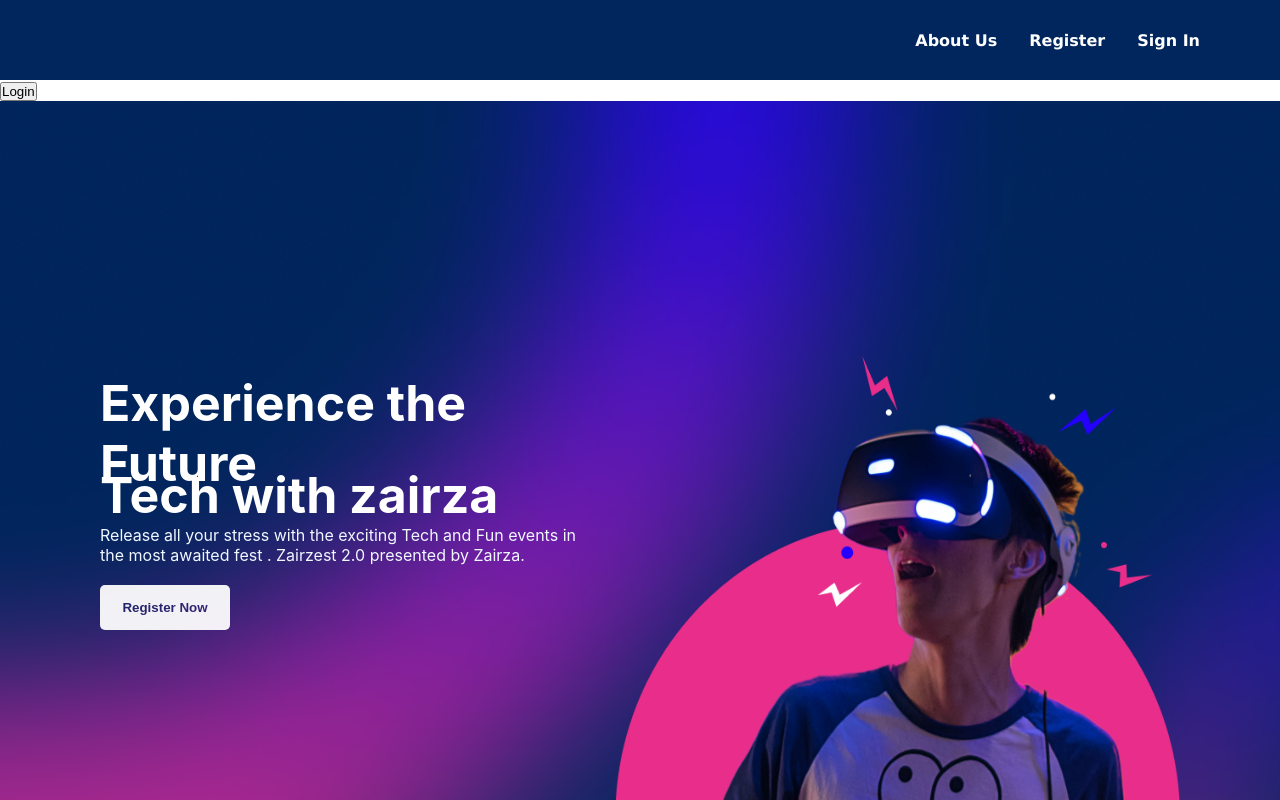
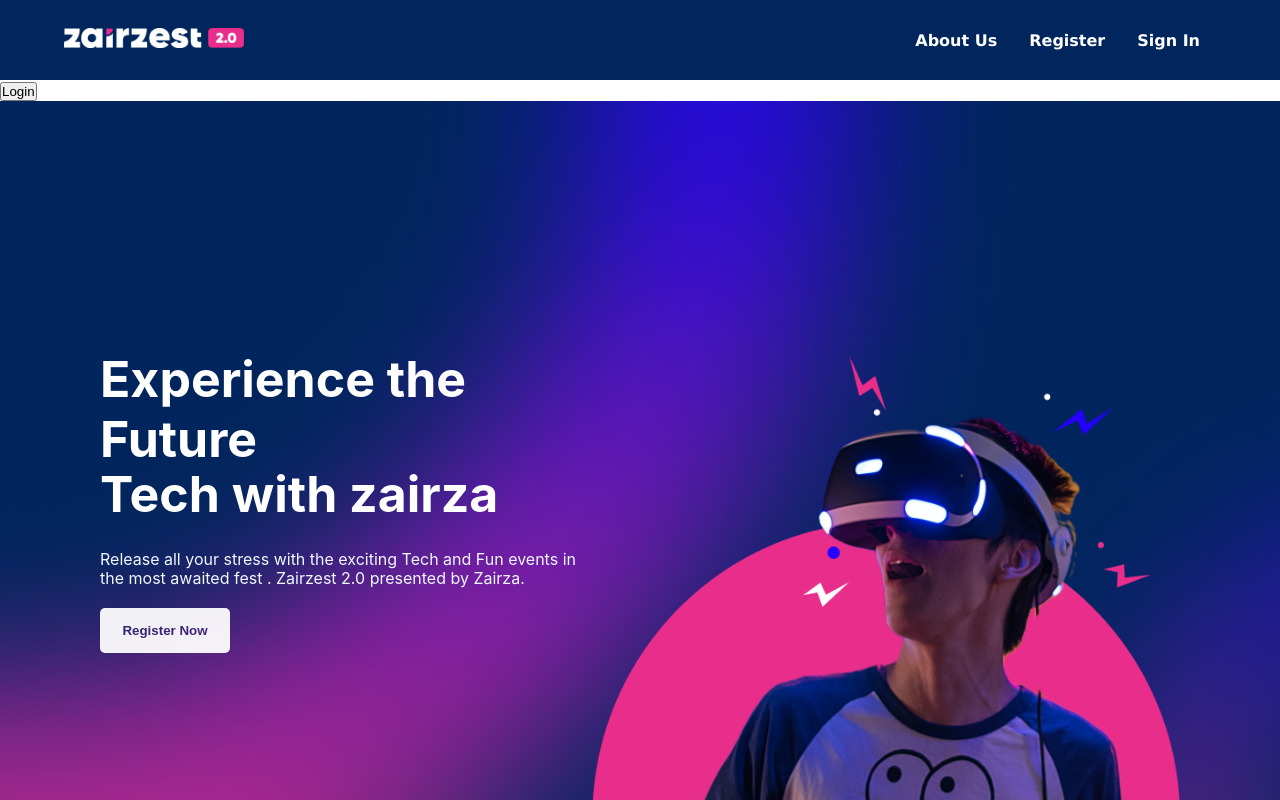
Before and after one commit to Darkdev112/zairzest_2023, a React (Create React App) app: page / in a window 1280 px wide. Shown: the top 800 px of the page. Built offline with nearby package versions, Linux system fonts and the light colour scheme.

Commit message:
edits done

```diff
--- a/src/component/Footer/Footer.scss
+++ b/src/component/Footer/Footer.scss
@@ -8,6 +8,7 @@
 .top-footer{
     font-size:20px;
     width:350px;
+    margin-bottom: 30px;
 }
 
 
@@ -16,6 +17,7 @@
     display: flex;
     justify-content: space-between;
     align-items: center;
+    margin-bottom: 30px;
 }
 .middle-footer-text{
     width:506px;
@@ -62,11 +64,9 @@
     }
     .middle-footer{
         flex-direction: column;
-        align-items: flex-start;
     }
     .bottom-footer{
          flex-direction: column;
-        align-items: flex-start;
     }
     .bottom-footer-icon{
         margin: auto;
@@ -84,13 +84,16 @@
     .middle-footer-text{
         margin: auto;
         width: 320px;
+        margin: 20px 0;
     }
     .middle-footer-icon{
         margin: auto;
+        margin: 20px 0;
     }
     .bottom-footer-text{
         margin: auto;
         width: 300px;
+        margin: 20px 0;
     }
 }
 @media(max-width: 408px){
@@ -101,16 +104,20 @@
         margin: auto;
         width: 200px;
         font-size: 15px;
+        margin-bottom: 20px;
     }
     .middle-footer-text{
         margin: auto;
         width: 220px;
+        margin-bottom: 20px;
     }
     .middle-footer-icon{
         margin: auto;
+        margin-bottom: 20px;
     }
     .bottom-footer-text{
         margin: auto;
         width: 200px;
+        margin-bottom: 20px;
     }
 }
--- a/src/component/Navbar/Navbar.jsx
+++ b/src/component/Navbar/Navbar.jsx
@@ -3,7 +3,7 @@ import { Link, useNavigate } from "react-router-dom";
 import { AiOutlineMenu } from 'react-icons/ai';
 import { RxCross1 } from 'react-icons/rx';
 import "./Navbar.scss"
-// import Logo from "";
+import Logo from "../../assets/images/zairzest_logo.png"
 
 const Navbar = ({userDetails}) => {
   const [showNav, setShowNav]=useState(true);
@@ -22,8 +22,7 @@ const Navbar = ({userDetails}) => {
           <div className="sub_nav">
       <div className="navbar">
       <div className="navbar__left" >
-        {/* <Link to={userDetails ? '/home' : '/'} onClick={close}><img src={Logo} alt="" className="logo" style={{width:"60px", marginRight: '13px'}}/></Link> */}
-      {/* <h1 style={{color: 'red', fontSize: '23px', letterSpacing:'1.5px'}}>FIT SIMULATE</h1> */}
+        <Link to={userDetails ? '/home' : '/'} onClick={close}><img src={Logo} alt="" className="logo" style={{width:"180px", marginRight: '13px'}}/></Link>
       </div>
       <div className="navbar__right">
         <Link to={userDetails ? '/home' : '/'}><h4 className="navbar__text">About Us</h4></Link>
--- a/src/pages/Main/Main.jsx
+++ b/src/pages/Main/Main.jsx
@@ -21,13 +21,13 @@ const Main = () => {
         <div className="left-part">
           <div className="content-left">
             <h1 className="left-head">Experience the Future</h1>
-            <h1 className="left-head " style={{ marginTop: "-28px" }}>
+            <h1 className="left-head " style={{ marginTop: "-5px" }}>
               Tech with zairza
             </h1>
             <p className="para-left">
               Release all your stress with the exciting Tech and Fun events in
             </p>
-            <p className="para-left">
+            <p className="para-left para-left2">
               the most awaited fest . Zairzest 2.0 presented by Zairza.
             </p>
             <button className="btn-rn">Register Now</button>
@@ -44,8 +44,8 @@ const Main = () => {
           <img className="zen-image" src={zen} alt="" height={500} />
         </div>
         <div className="right-mid-part">
-          <h1>Zen will guide you</h1>
-          <h3 style={{ color: "rgba(232, 46, 138, 1)", fontWeight: "600" }}>
+          <h1 style={{marginBottom: '10px'}}>Zen will guide you</h1>
+          <h3 style={{ color: "rgba(232, 46, 138, 1)", fontWeight: "600", marginBottom: '10px' }}>
             Zest. For. Tech.
           </h3>
           <p>
@@ -62,7 +62,7 @@ const Main = () => {
 
       <div className="bottom-part">
         <div>
-          <h1 className="event-head">Events for you</h1>
+          <h1 className="event-head" style={{marginBottom: '15px'}}>Events for you</h1>
           <p className="para-bottom" >
             Everything has been made simple for you to scroll around and get the
             most{" "}
--- a/src/pages/Main/Main.scss
+++ b/src/pages/Main/Main.scss
@@ -1,7 +1,4 @@
 //top portion
-*{
-  overflow-x: hidden;
-}
 .top-part {
   height: 100vh;
   display: flex;
@@ -19,7 +16,11 @@
         font-size: 50px;
       }
       .para-left {
+        margin-top: 25px;
         color: aliceblue;
+      }
+      .para-left2{
+        margin-top: -1px;
       }
       .btn-rn {
         margin-top: 20px;
@@ -46,8 +47,6 @@
   display: flex;
   align-items: center;
   justify-content: space-around;
-  .left-mid-part {
-  }
   .right-mid-part {
     width: 550px;
   }
@@ -65,7 +64,7 @@
     font-size: 40px;
   }
   .para-bottom2{
-    margin-top: -17px;
+    margin-top: -2px;
   }
 }
 
@@ -124,6 +123,7 @@
 
 @media (max-width: 938px) {
   .top-part {
+    padding-top: 100px;
     flex-direction: column;
     align-items: center;
     text-align: center;
@@ -153,6 +153,10 @@
       width: 550px;
     }
   }
+  .bottom-part{
+    margin-top: 130px;
+    margin-bottom: 60px;
+  }
 }
 
 @media (max-width: 550px) {
@@ -164,7 +168,7 @@
 }
 @media (max-width: 748px) {
   .bottom-part {
-    margin-top: 200px;
+    margin-top: 280px;
     margin-bottom: 150px;
   }
 }
```
